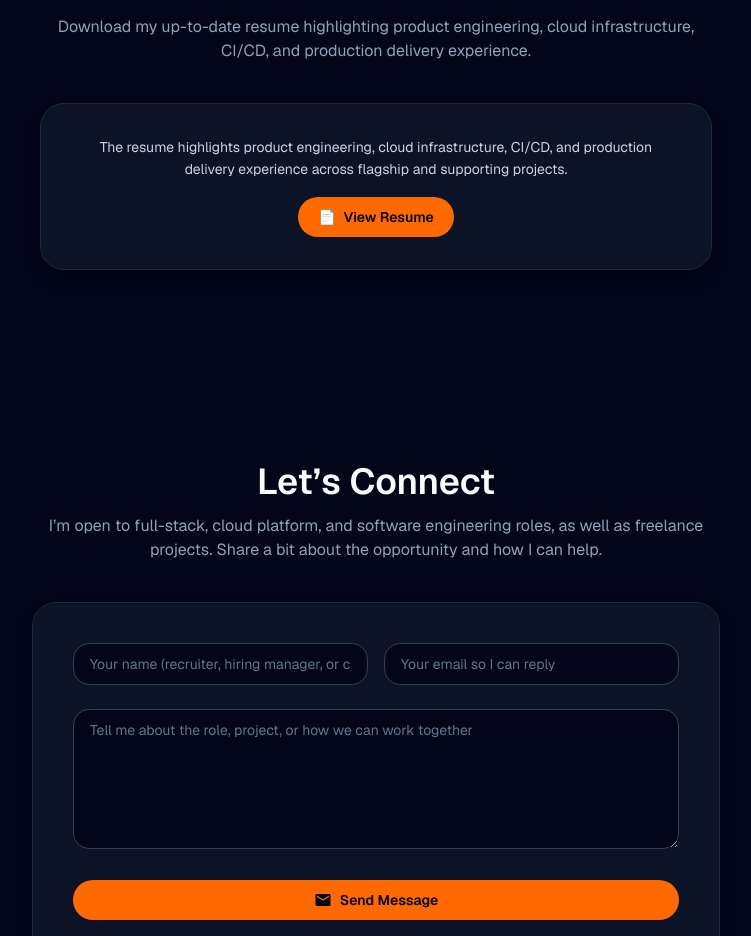
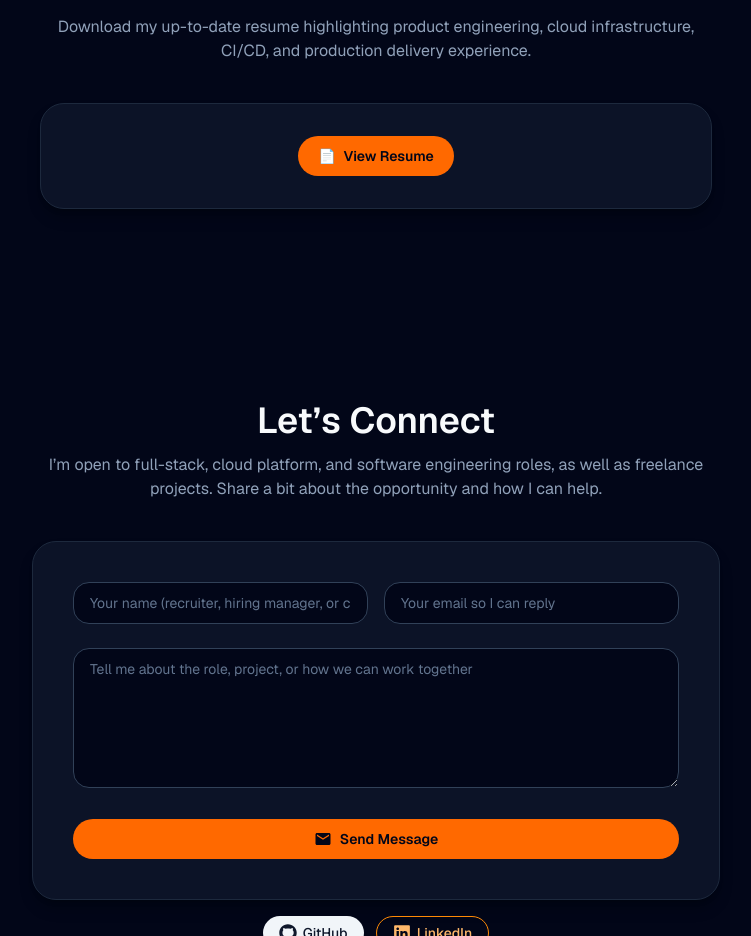
Before and after one commit to gerardinhoo/gerard-portfolio, a Next.js app: page / in a window 1280 px wide. Shown: the part 5360-6296 px from the top of the page, without its empty margins (264-1015 px from the left). Built offline with nearby package versions, Linux system fonts and the light colour scheme.

Commit message:
Tighten the redesigned portfolio

```diff
--- a/app/components/Hero.tsx
+++ b/app/components/Hero.tsx
@@ -1,6 +1,7 @@
 'use client';
 
 import Image from 'next/image';
+import Link from 'next/link';
 import ParticlesBackground from './ParticlesBackground';
 
 export default function Hero() {
@@ -42,18 +43,18 @@ export default function Hero() {
         </div>
 
         <div className='mt-10 flex flex-wrap items-center justify-center md:justify-start gap-4'>
-          <a
-            href='#flagship'
-            className='inline-flex items-center justify-center rounded-full bg-cyan-500 px-6 py-3 text-sm font-semibold text-slate-950 shadow-sm transition hover:bg-cyan-400'
+          <Link
+            href='/work/pitchpulse26'
+            className='inline-flex items-center justify-center rounded-full bg-cyan-500 px-6 py-3 text-sm font-semibold text-slate-950 shadow-sm transition hover:bg-cyan-400 focus-visible:outline-none focus-visible:ring-2 focus-visible:ring-cyan-300'
           >
             View Flagship: PitchPulse26
-          </a>
-          <a
-            href='#systems'
-            className='inline-flex items-center justify-center rounded-full border border-slate-600 px-6 py-3 text-sm font-semibold text-slate-100 transition hover:border-slate-400'
+          </Link>
+          <Link
+            href='/systems'
+            className='inline-flex items-center justify-center rounded-full border border-slate-600 px-6 py-3 text-sm font-semibold text-slate-100 transition hover:border-slate-400 focus-visible:outline-none focus-visible:ring-2 focus-visible:ring-cyan-300'
           >
             Explore Systems
-          </a>
+          </Link>
         </div>
       </div>
     </section>
--- a/app/components/Resume.tsx
+++ b/app/components/Resume.tsx
@@ -15,11 +15,6 @@ export default function Resume() {
 
         <div className='mt-10 flex justify-center'>
           <div className='w-full max-w-2xl bg-slate-900/80 border border-slate-800 rounded-3xl px-8 py-8 shadow-lg shadow-black/25 flex flex-col items-center gap-4'>
-            <p className='text-sm leading-relaxed text-slate-300 max-w-xl'>
-              The resume highlights product engineering, cloud infrastructure,
-              CI/CD, and production delivery experience across flagship and
-              supporting projects.
-            </p>
             <a
               href='/GerardEKLU-CLOUD-DEVOPS-ENGINEER.pdf'
               target='_blank'
--- a/app/data/projects.ts
+++ b/app/data/projects.ts
@@ -1,9 +1,10 @@
 /**
  * High-level area of the portfolio a project appears in.
- * A project can belong to multiple domains (e.g. PitchPulse26 is both
- * flagship `work` and a full-stack `engineering` project).
+ * A project can belong to multiple domains (e.g. a flagship project may be
+ * featured under `work` and surfaced again under one or more `systems`
+ * categories).
  */
-export type ProjectDomain = 'work' | 'systems' | 'engineering';
+export type ProjectDomain = 'work' | 'systems';
 
 /**
  * Sub-category used by the Systems section to group infra/devops projects.
@@ -18,14 +19,12 @@ export type SystemCategory =
 
 export interface Project {
   /**
-   * URL-safe identifier used for case study routes
-   * (e.g. `/work/pitchpulse26`, `/engineering/pitchpulse26`).
+   * URL-safe identifier used for case study routes (e.g. `/work/pitchpulse26`).
    */
   slug: string;
   /**
    * Which top-level sections this project appears in. Projects can belong to
-   * more than one (e.g. flagship full-stack projects appear in both `work`
-   * and `engineering`).
+   * more than one (e.g. a featured project that also surfaces under Systems).
    */
   domains: ProjectDomain[];
   /**
@@ -53,7 +52,7 @@ export interface Project {
 export const projects: Project[] = [
   {
     slug: 'pitchpulse26',
-    domains: ['work', 'engineering'],
+    domains: ['work'],
     flagship: true,
     featured: true,
     title: 'PitchPulse26: Full-Stack World Cup Prediction Platform',
@@ -177,7 +176,7 @@ export const projects: Project[] = [
 
   {
     slug: 'theexm-applications',
-    domains: ['engineering', 'work'],
+    domains: ['work'],
     title: 'Enterprise Job Platform: Cloud Delivery with AWS Amplify',
     description:
       'Delivered a production web application for enterprise position management under ExM Technologies. Owned cloud deployment via AWS Amplify. CI/CD integration, environment configuration, and hosting. Built frontend with Next.js, TypeScript, and Tailwind CSS with API integrations for real-time data.',
--- a/app/data/systems.ts
+++ b/app/data/systems.ts
@@ -94,10 +94,11 @@ export const systemCategories: SystemCategoryMeta[] = [
       'Least-privilege IAM roles for compute and CI/CD',
       'AWS Certified Solutions Architect \u2013 Associate',
     ],
+    // Curated to projects whose primary value is the architecture itself,
+    // not the delivery pipeline or container runtime they happen to use.
     projectSlugs: [
       'pitchpulse26',
       'terraform-aws-production-vpc',
-      'the-acquisitions',
       'gcp-terraform-infra',
     ],
     notes: [
--- a/app/engineering/[slug]/page.tsx
+++ /dev/null
@@ -1,10 +0,0 @@
-import { permanentRedirect } from 'next/navigation';
-
-interface RouteParams {
-  params: Promise<{ slug: string }>;
-}
-
-export default async function EngineeringCaseStudy({ params }: RouteParams) {
-  const { slug } = await params;
-  permanentRedirect(`/work/${slug}`);
-}
--- a/app/engineering/page.tsx
+++ /dev/null
@@ -1,5 +0,0 @@
-import { permanentRedirect } from 'next/navigation';
-
-export default function EngineeringPage() {
-  permanentRedirect('/work');
-}
--- a/app/systems/page.tsx
+++ b/app/systems/page.tsx
@@ -1,4 +1,3 @@
-
 import type { Metadata } from 'next';
 import Link from 'next/link';
 import { ArrowRight } from 'lucide-react';
@@ -7,7 +6,7 @@ import { systemCategories } from '../data/systems';
 export const metadata: Metadata = {
   title: 'Systems · Gerard Eklu',
   description:
-    'Platform, infrastructure, and reliability work: IaC, containers, CI/CD, observability, cloud architecture, and scripting.',
+    'Platform, infrastructure, and reliability work across four lenses: Infrastructure as Code, CI/CD & Delivery, Reliability & Observability, and Cloud Architecture.',
   alternates: { canonical: '/systems' },
 };
 
```
